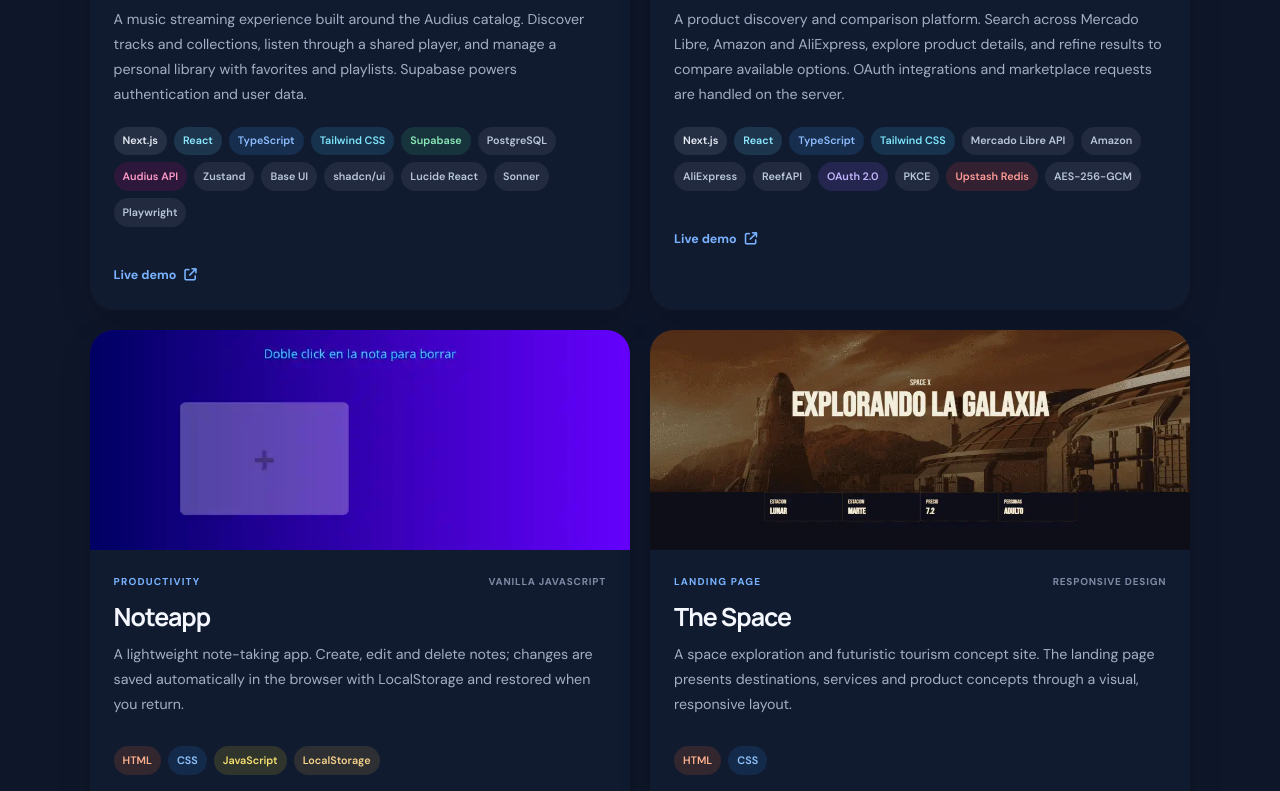
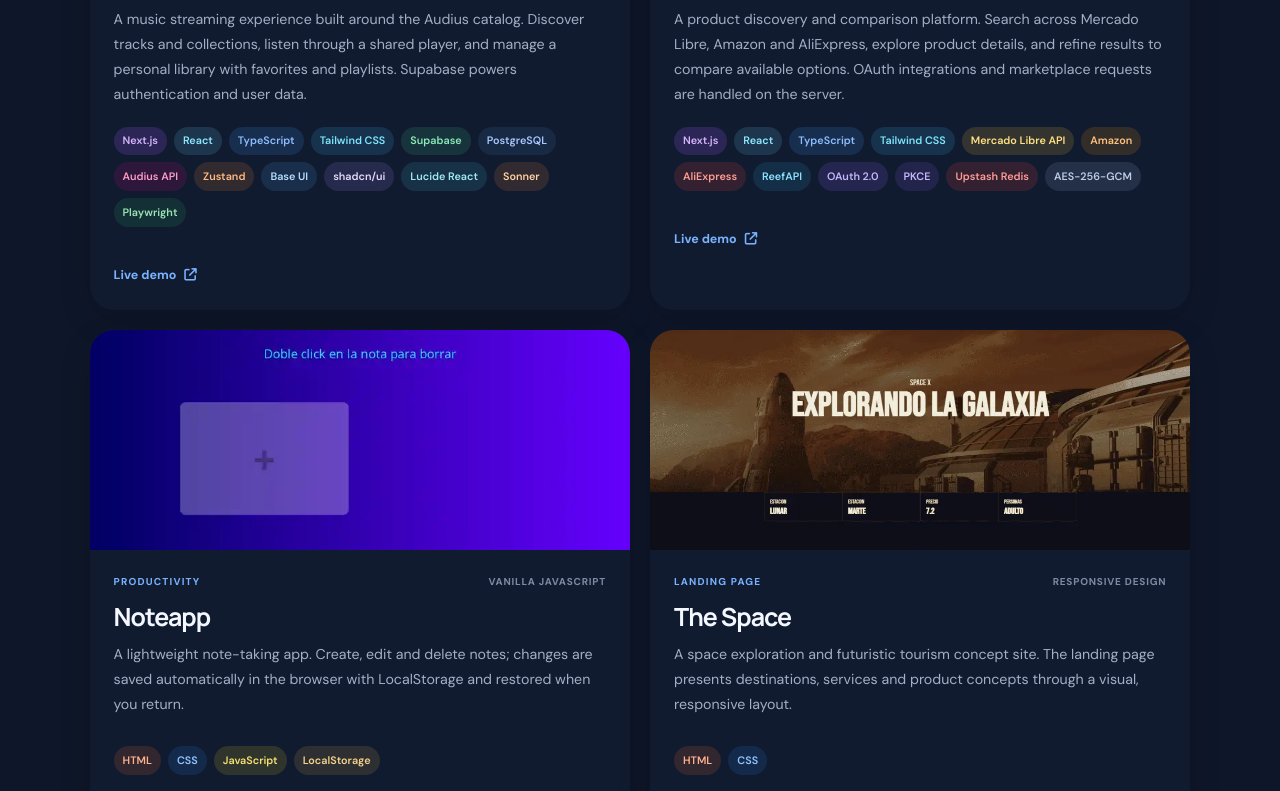
Before and after one commit to RodrigoFrontendDev/Portfolio, a plain HTML site: page index.html in a window 1280 px wide. Shown: the part 2907-3698 px from the top of the page. Drawn offline with Linux system fonts and the light colour scheme.

Commit message:
Improve Next.js and new project tag colors

```diff
--- a/css/style.css
+++ b/css/style.css
@@ -171,13 +171,26 @@ ul { margin: 0; padding: 0; list-style: none; }
 .project-tags li[data-tech="javascript"] { color: #f7df70; background: rgba(247, 223, 30, .13); }
 .project-tags li[data-tech="typescript"] { color: #8dbdff; background: rgba(49, 120, 198, .2); }
 .project-tags li[data-tech="react"] { color: #8ce8ff; background: rgba(97, 218, 251, .14); }
-.project-tags li[data-tech="next"] { color: #e7ecf5; background: rgba(210, 220, 235, .11); }
+.project-tags li[data-tech="next"] { color: #d8b4ff; background: rgba(162, 92, 255, .18); }
 .project-tags li[data-tech="tailwind"] { color: #7ee5fb; background: rgba(56, 189, 248, .14); }
 .project-tags li[data-tech="supabase"] { color: #8ce9b8; background: rgba(62, 207, 142, .14); }
 .project-tags li[data-tech="audius"] { color: #ff9bc9; background: rgba(204, 12, 122, .15); }
 .project-tags li[data-tech="oauth"] { color: #c4b5fd; background: rgba(139, 92, 246, .16); }
 .project-tags li[data-tech="redis"] { color: #ff9c97; background: rgba(255, 68, 56, .14); }
 .project-tags li[data-tech="localstorage"] { color: #f5d28a; background: rgba(214, 168, 75, .14); }
+.project-tags li[data-tech="postgresql"] { color: #a9c6ff; background: rgba(51, 103, 145, .2); }
+.project-tags li[data-tech="zustand"] { color: #ffbb83; background: rgba(230, 126, 34, .15); }
+.project-tags li[data-tech="baseui"] { color: #b7dcff; background: rgba(72, 143, 210, .16); }
+.project-tags li[data-tech="shadcn"] { color: #e5d9ff; background: rgba(151, 119, 220, .16); }
+.project-tags li[data-tech="lucide"] { color: #9fe8f5; background: rgba(56, 189, 208, .14); }
+.project-tags li[data-tech="sonner"] { color: #ffd0a0; background: rgba(238, 145, 61, .14); }
+.project-tags li[data-tech="playwright"] { color: #9be3b1; background: rgba(45, 165, 96, .15); }
+.project-tags li[data-tech="mercadolibre"] { color: #ffe083; background: rgba(245, 196, 42, .15); }
+.project-tags li[data-tech="amazon"] { color: #ffc27d; background: rgba(255, 153, 0, .14); }
+.project-tags li[data-tech="aliexpress"] { color: #ff9e92; background: rgba(255, 71, 56, .14); }
+.project-tags li[data-tech="reefapi"] { color: #8be2ff; background: rgba(32, 165, 205, .14); }
+.project-tags li[data-tech="pkce"] { color: #c8b6ff; background: rgba(139, 92, 246, .14); }
+.project-tags li[data-tech="aes"] { color: #becce4; background: rgba(132, 154, 190, .16); }
 .project-actions { display: flex; flex-wrap: wrap; gap: 1.5rem; padding-top: 1.6rem; }
 .project-link { display: inline-flex; align-items: center; gap: .8rem; color: var(--muted); font-size: 1.25rem; font-weight: 700; transition: color .2s ease; }
 .project-link:hover { color: var(--accent-bright); }
```
